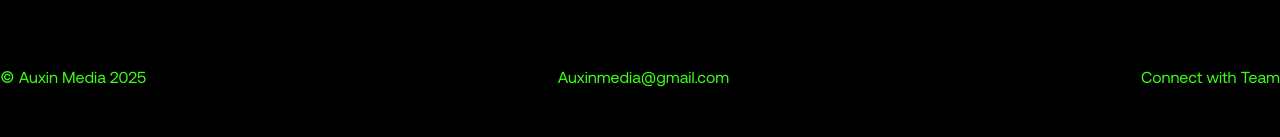
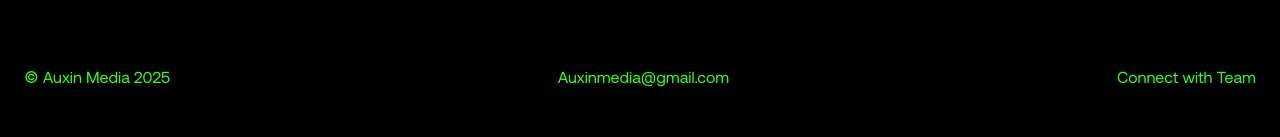
Before and after one commit to anurajthakur333/Auxin, a React (Vite) app: page / in a window 1280 px wide. Shown: the part 7375-7512 px from the top of the page. Built offline with nearby package versions, Linux system fonts and the light colour scheme.

Commit message:
footerbottom fixed

```diff
--- a/src/components/Footer.tsx
+++ b/src/components/Footer.tsx
@@ -282,7 +282,7 @@ const Footer = () => {
 
       </div>
 
-      <div className="footer-bottom d-flex flex-wrap justify-content-between align-items-center aeonik-regular">
+      <div className="footer-bottom d-flex flex-wrap justify-content-between align-items-center aeonik-regular px-4">
           <div className="green-text">© Auxin Media 2025</div>
           <div className="green-text">Auxinmedia@gmail.com</div>
           <div className="green-text">Connect with Team</div>
```
